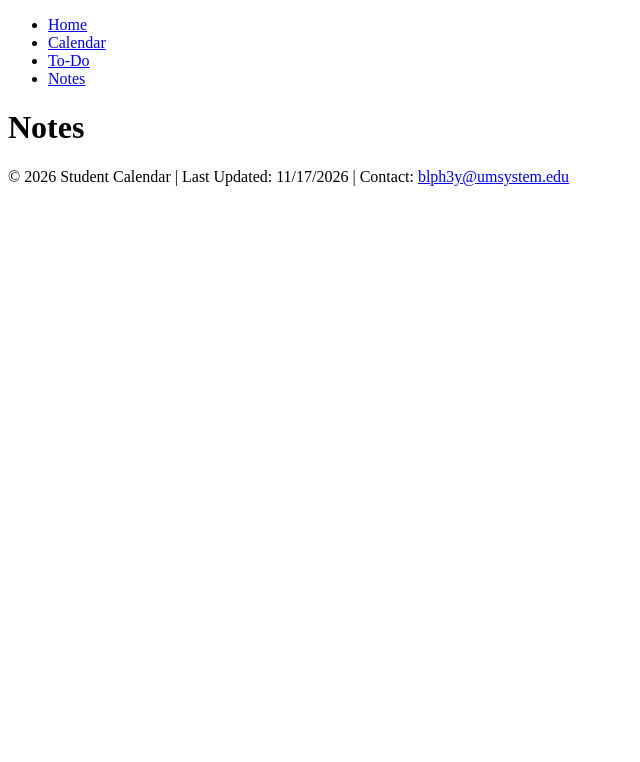
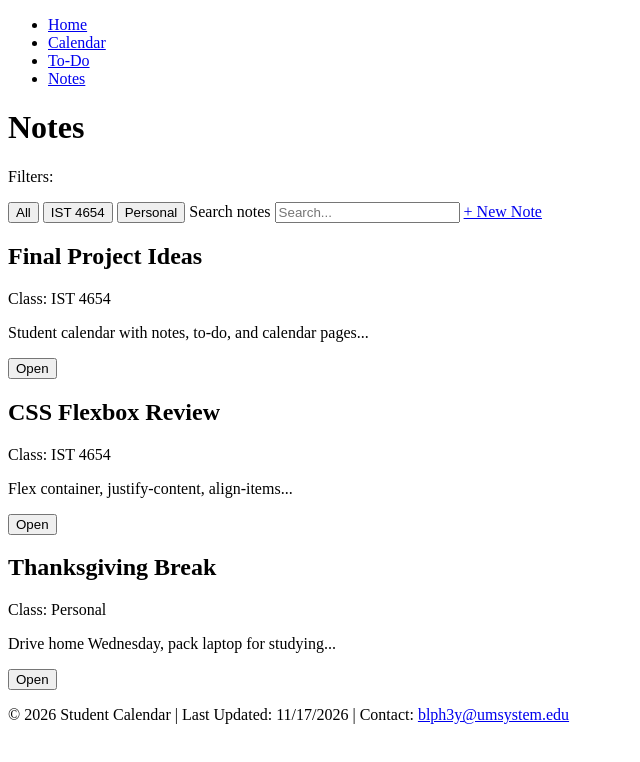
Before and after one commit to briannapinson/studentCalendar, a plain HTML site: page notes.html in a window 1280 px wide. Shown: the whole page, without its empty margins (0-640 px from the left). Drawn offline with Linux system fonts and the light colour scheme; files that its build step writes are made by us from their sources.

Commit message:
updates to notes and created newNote file.

```diff
--- a/notes.html
+++ b/notes.html
@@ -21,8 +21,65 @@
 
   <main>
     <h1>Notes</h1>
+    <section aria-label="Filter and search notes">
+        <p>Filters:</p>
+        <button type="button">All</button>
+        <button type="button">IST 4654</button>
+        <button type="button">Personal</button>
+
+        <label for="search">Search notes</label>
+        <input type="search" id="search" placeholder="Search...">
+
+        <a href="newNote.html">+ New Note</a>
+    </section>
+
+    <!-- For saved notes -->
+  <section id="notes-list" aria-label="Saved notes">
+    <article>
+      <h2>Final Project Ideas</h2>
+      <p>Class: IST 4654</p>
+      <p>Student calendar with notes, to-do, and calendar pages...</p>
+      <button type="button" popovertarget="note-1">Open</button>
+    </article>
+
+    <article>
+      <h2>CSS Flexbox Review</h2>
+      <p>Class: IST 4654</p>
+      <p>Flex container, justify-content, align-items...</p>
+      <button type="button" popovertarget="note-2">Open</button>
+    </article>
+
+    <article>
+      <h2>Thanksgiving Break</h2>
+      <p>Class: Personal</p>
+      <p>Drive home Wednesday, pack laptop for studying...</p>
+      <button type="button" popovertarget="note-3">Open</button>
+    </article>
+  </section>
+
+  <!-- For note popups -->
+  <div id="note-1" popover>
+    <h2>Final Project Ideas</h2>
+    <p>Class: IST 4654</p>
+    <p>Student calendar with notes, to-do, and calendar pages. Use a shared nav bar, one stylesheet, and sample data for the demo.</p>
+    <button type="button" popovertarget="note-1" popovertargetaction="hide">Close</button>
+  </div>
+
+  <div id="note-2" popover>
+    <h2>CSS Flexbox Review</h2>
+    <p>Class: IST 4654</p>
+    <p>Flex container, justify-content, align-items, and flex-wrap. Use flexbox for the nav bar and grid for the note cards.</p>
+    <button type="button" popovertarget="note-2" popovertargetaction="hide">Close</button>
+  </div>
+
+
+  <div id="note-3" popover>
+    <h2>Thanksgiving Break</h2>
+    <p>Class: Personal</p>
+    <p>Drive home Wednesday, pack laptop and charger for studying, and finish the essay outline before leaving.</p>
+    <button type="button" popovertarget="note-5" popovertargetaction="hide">Close</button>
+  </div>
   </main>
-
 
   <footer>
     <p>&copy; 2026 Student Calendar | Last Updated: 11/17/2026 | Contact: <a href="mailto:blph3y@umsystem.edu">blph3y@umsystem.edu</a></p>
```
Also changed, not shown: newNote.html (added, +48 -0 lines).
